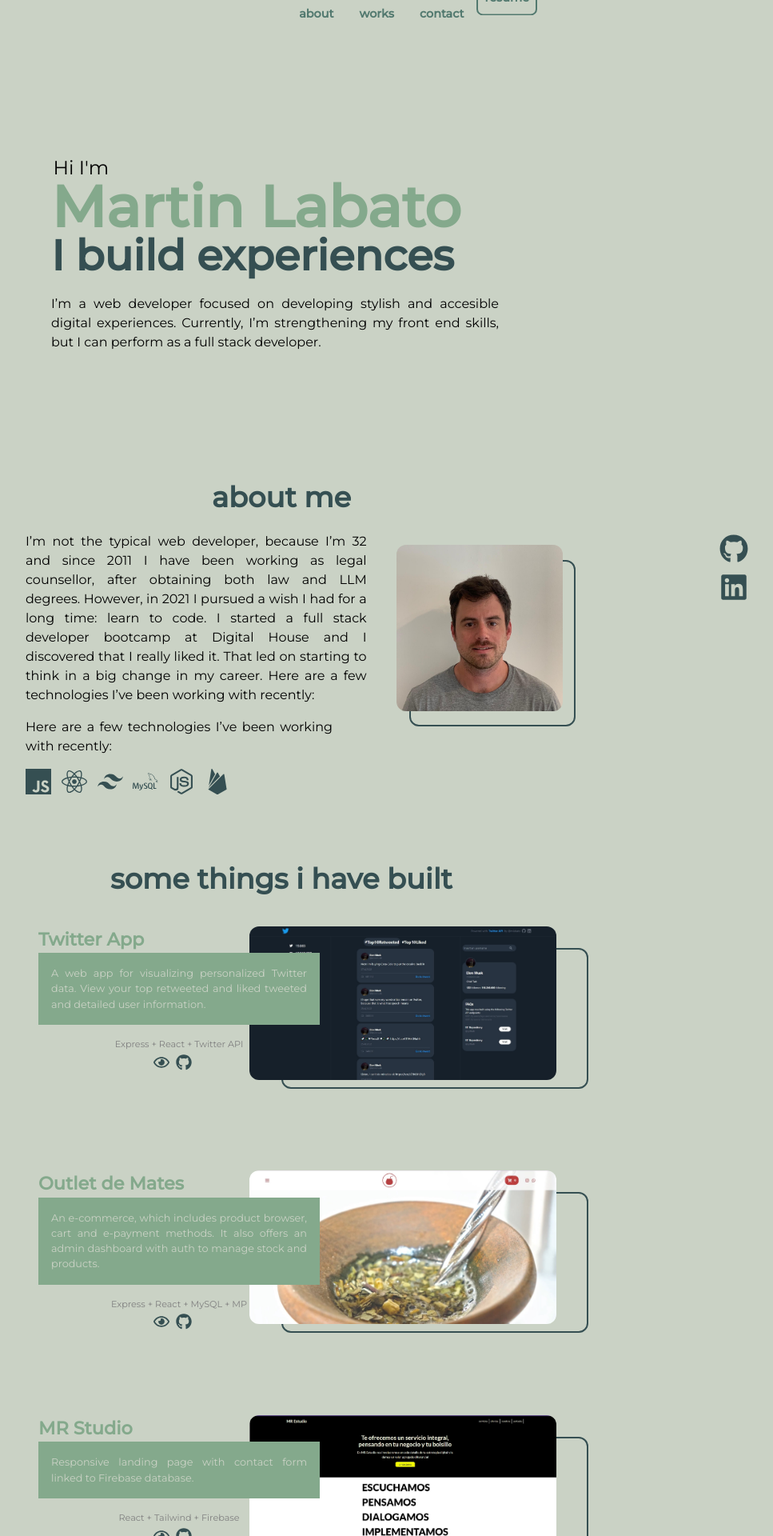
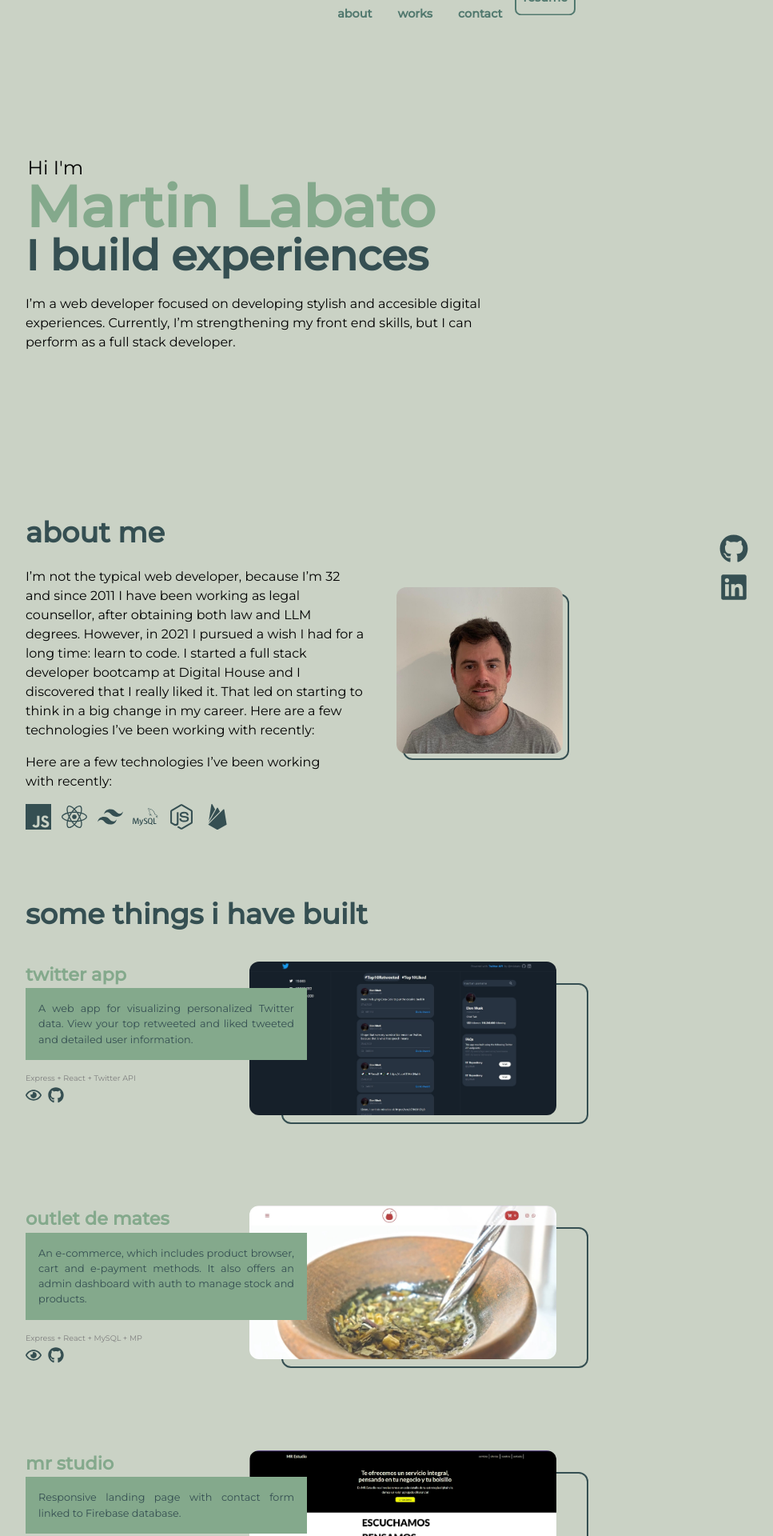
Before and after one commit to mlabato/portfolio-mlabato, a React (Create React App) app: page / in a window 1280 px wide. Shown: the top 1920 px of the page at 80% size, without its empty margins (288-1255 px from the left). Built offline with nearby package versions, Linux system fonts and the light colour scheme.

Commit message:
responsive mode fixes

```diff
--- a/src/App.js
+++ b/src/App.js
@@ -13,7 +13,7 @@ function App() {
 
 
   return (
-    <section className="font-montserrat bg-[#CAD2C5] w-full h-[2300px] desktop:h-[2550px] full:h-[3650px]">
+    <section className="font-montserrat bg-[#CAD2C5]  h-[2300px] desktop:h-[2550px] full:h-[3650px]">
       <Navbar />
       <IntroSection />
       <AboutSection />
--- a/src/components/sections/AboutSection.js
+++ b/src/components/sections/AboutSection.js
@@ -24,10 +24,10 @@ const iteratedIcons = icons.map((icon, i) => {
 
 const AboutSection = () => {
   return (
-    <article id="about" className="mx-[1.75rem] notebook:mx-[15rem] desktop:mx-[20rem] full:mx-[25rem] relative top-[20rem] desktop:top-[30rem] full:top-[50rem] animate-opacityChangeX">
+    <article id="about" className="mx-[2rem] notebook:mx-[15rem] desktop:mx-[20rem] full:mx-[25rem] relative top-[20rem] notebook:top-[30rem] desktop:top-[40rem] full:top-[60rem] animate-opacityChangeX">
       <Title text={"about me"} />
-      <div className="flex desktop:flex-row my-[0.5rem] desktop:my-[1rem]">
-        <p className=" text-[0.8rem] desktop:w-2/3 desktop:text-[1rem] full:text-[1.6rem] text-justify">
+      <div className="flex notebook:flex-row my-[0.5rem] desktop:my-[1rem]">
+        <p className=" text-[0.8rem] notebook:w-2/3 desktop:text-[1rem] full:text-[1.6rem] ">
           I’m not the typical web developer, because I’m 32 and since 2011 I
           have been working as legal counsellor, after obtaining both law and
           LLM degrees. However, in 2021 I pursued a wish I had for a long time:
@@ -39,17 +39,17 @@ const AboutSection = () => {
 
         <div
           className="absolute border-2 border-[#354F52] mx-[4rem] rounded-xl my-auto
-          top-[21.5rem] right-[1.2rem] notebook:top-[17.5rem] notebook:right-[4.5rem] desktop:-right-[7rem] desktop:top-[6.5rem]  full:w-[17rem] full:h-[17rem]
+          top-[21.5rem] right-[1.2rem] notebook:top-[1rem] notebook:bottom-0  notebook:my-auto notebook:-right-[9.5rem] desktop:-right-[6.5rem]    full:w-[17rem] full:h-[17rem]
           w-[10rem] h-[10rem] notebook:w-[12rem] notebook:h-[12rem] desktop:w-[13rem] desktop:h-[13rem]
-              desktop:hover:-right-[6.8rem] desktop:hover:top-[6.2rem] ease-in-out duration-300 "
+              desktop:hover:-right-[6.5rem] desktop:hover:top-[0.7rem] ease-in-out duration-300 "
         />
 
         <div className="absolute  bg-profile-picture bg-cover  rounded-xl
         w-[10rem] h-[10rem] notebook:w-[12rem] notebook:h-[12rem] desktop:w-[13rem] desktop:h-[13rem] full:w-[17rem] full:h-[17rem]
-        top-[21rem] right-[6rem] notebook:top-[17rem] notebook:right-[9rem] desktop:-right-[2rem] desktop:top-[5.3rem]  " />
+        top-[21rem] right-[6rem] notebook:top-0 notebook:bottom-0 notebook:my-auto notebook:-right-[5rem] desktop:-right-[2rem]   " />
       </div>
 
-      <p className="text-[0.8rem] desktop:w-3/5 desktop:text-[1rem] full:text-[1.6rem]  text-justify">
+      <p className="text-[0.8rem] notebook:w-3/5 desktop:text-[1rem] full:text-[1.6rem]  ">
         Here are a few technologies I’ve been working with recently:
       </p>
       <div className="flex flex-row text-[1.2rem]  desktop:text-[2rem] full:text-[3rem]   my-[1rem] text-[#354F52]">
--- a/src/components/sections/ContactSection.js
+++ b/src/components/sections/ContactSection.js
@@ -9,9 +9,9 @@ const ContactSection = (props) => {
 
 
   return (
-    <article id="contact" className=" mx-[1.75rem] notebook:mx-[15rem] desktop:mx-[22rem] full:mx-[30rem] my-[5rem] relative top-[37rem] notebook:top-[42rem] desktop:top-[32rem] full:top-[55rem] flex flex-col" >
+    <article id="contact" className=" mx-[1.75rem] notebook:mx-[15rem] desktop:mx-[22rem] full:mx-[30rem] my-[5rem] relative top-[37rem] notebook:top-[40rem] desktop:top-[37rem] full:top-[65rem] flex flex-col" >
       <Title text={"let's talk!"} />
-      <p className="text-[#354F52] text-[0.8rem] desktop:text-[1rem] full:text-[1.6rem] my-[1rem] text-justify">
+      <p className="text-[#354F52] text-[0.8rem] desktop:text-[1rem] full:text-[1.6rem] my-[1rem] ">
         As I previosly said, while I keep strengthening my skills, I'm keen on
         getting my first job as a web developer, so wheter you have a question,
         you liked my job or just want to say hi, contact me and I'll get back to
--- a/src/components/sections/Footer.js
+++ b/src/components/sections/Footer.js
@@ -1,7 +1,7 @@
 
 const Footer = () => {
     return(
-        <article className=" mx-[1.75rem] desktop:mx-[20rem] mt-[6rem] relative top-[36rem] notebook:top-[40rem] desktop:top-[35rem] full:top-[60rem] flex justify-center text-[0.8rem] desktop:text-[1rem] full:text-[1.6rem]">
+        <article className=" mx-[1.75rem] desktop:mx-[20rem] mt-[6rem] relative top-[36rem] notebook:top-[40rem] desktop:top-[40rem] full:top-[65rem] flex justify-center text-[0.8rem] desktop:text-[1rem] full:text-[1.6rem]">
          <a href="https://github.com/mlabato/portfolio-mlabato" className="text-[#354F52] hover:text-[#84A98C] duration-300 text-center font-semibold">Designed & built by Martin Labato</a>
         </article>
     )
--- a/src/components/sections/IntroSection.js
+++ b/src/components/sections/IntroSection.js
@@ -1,18 +1,18 @@
 const IntroSection = () => {
   return (
-    <article className=" mx-[2rem] notebook:mx-[15rem] desktop:mx-[22rem] full:mx-[30rem] relative top-[8rem] notebook:top-[10rem] desktop:top-[12rem] full:top-[20rem] mb-[5rem] animate-opacityChangeY">
+    <article className="absolute left-0 right-0 mx-[2rem] notebook:mx-[15rem] desktop:mx-[20rem] full:mx-[25rem]  top-[8rem] notebook:top-[10rem] desktop:top-[12rem] full:top-[20rem] mb-[5rem] animate-opacityChangeY">
 
       <div className=" notebook:text-[1.25rem] desktop:text-[1.5rem] full:text-[2rem] ml-[0.15rem]  ">Hi I'm</div>
 
-      <div className="absolute  top-[0.4rem]  desktop:top-[0.75rem]  font-extrabold text-[2.4rem] notebook:text-[4.62rem] desktop:text-[4.5rem] full:text-[8.2rem]  text-[#84A98C]">
+      <div className="absolute  top-[0.4rem]  desktop:top-[0.75rem]  font-extrabold text-[2.7rem] notebook:text-[4.62rem] desktop:text-[4.5rem] full:text-[8.2rem]  text-[#84A98C]">
         Martin Labato
       </div>
 
-      <div className="absolute  top-[3rem]  notebook:top-[4.5rem] desktop:top-[5.5rem] full:top-[8rem] font-extrabold text-[1.85rem] notebook:text-[3.4rem] desktop:text-[3.3rem] full:text-[6.1rem]  text-[#354F52]">
+      <div className="absolute  top-[3rem]  notebook:top-[4.5rem] desktop:top-[5.5rem] full:top-[8rem] font-extrabold text-[2rem] notebook:text-[3.4rem] desktop:text-[3.3rem] full:text-[6.1rem]  text-[#354F52]">
         I build experiences
       </div>
 
-      <p className=" absolute mr-[1rem] top-[6rem] notebook:top-[9rem] desktop:top-[11rem] full:top-[16rem] text-[0.7rem] notebook:text-[0.75rem] desktop:text-[1rem] full:text-[1.8rem]  text-justify ">
+      <p className=" absolute  w-[90%] top-[5.5rem] notebook:top-[9rem] desktop:top-[11rem] full:top-[16rem] text-[0.75rem] notebook:text-[0.75rem] desktop:text-[1rem] full:text-[1.8rem]  ">
         I’m a web developer focused on developing stylish and accesible digital
         experiences. Currently, I’m strengthening my front end skills, but I can
         perform as a full stack developer.
--- a/src/components/sections/Navbar.js
+++ b/src/components/sections/Navbar.js
@@ -48,7 +48,7 @@ const Navbar = () => {
   return (
     <section>
     <article
-      className={`hidden notebook:flex notebook:mx-[10rem] desktop:mx-[20rem] full:mx-[30rem] h-[5rem] full:h-[9rem] items-center justify-end fixed top-0 left-0 right-0 ${
+      className={`hidden notebook:flex notebook:mx-[10rem] desktop:mx-[17rem] full:mx-[30rem] h-[5rem] full:h-[9rem] items-center justify-end fixed top-0 left-0 right-0 ${
         visible ? "" : "-top-20 "
       } ease-out duration-500`}
     >
--- a/src/components/sections/WorksSection.js
+++ b/src/components/sections/WorksSection.js
@@ -5,7 +5,7 @@ const WorksSection = (props) => {
 
 const workList = [
   {
-    name: "Twitter App",
+    name: "twitter app",
     description: "A web app for visualizing personalized Twitter data. View your top retweeted and liked tweeted and detailed user information.",
     tech:"Express + React + Twitter API",
     website: "https://twitter-app-react.vercel.app/",
@@ -13,13 +13,13 @@ const workList = [
     image: "bg-twitter-app"
   },
   {
-    name: "Outlet de Mates",
+    name: "outlet de mates",
     description: "An e-commerce, which includes product browser, cart and e-payment methods. It also offers an admin dashboard with auth to manage stock and products. ",
     tech: "Express + React + MySQL + MP",
     image: "bg-odm-app"
   },
   {
-    name: "MR Studio",
+    name: "mr studio",
     description: "Responsive landing page with contact form linked to Firebase database.",
     tech: "React + Tailwind + Firebase",
     image: "bg-landing-mr",
@@ -31,7 +31,7 @@ const workList = [
 
 
   return(
-    <article id="works" className="mx-[1.75rem] notebook:mx-[15rem] desktop:mx-[20rem] full:mx-[25rem] my-[5rem] relative top-[34rem] notebook:top-[40rem] desktop:top-[30rem] full:top-[55rem] ">
+    <article id="works" className="mx-[3.5rem] notebook:mx-[15rem] desktop:mx-[20rem] full:mx-[25rem] my-[5rem] relative top-[34rem] notebook:top-[35rem] desktop:top-[40rem] full:top-[65rem] ">
         <Title text={"some things i have built"} />
 
         {
--- a/src/components/ux/Title.js
+++ b/src/components/ux/Title.js
@@ -1,6 +1,6 @@
 const Title = (props) => {
     return(
-        <div className="font-semibold text-[#354F52] text-[1.5rem] notebook:text-[1.8rem] desktop:text-[2.2rem] full:text-[3rem] text-center ">
+        <div className="font-semibold text-[#354F52] text-[1.5rem] notebook:text-[1.8rem] desktop:text-[2.2rem] full:text-[3rem]  ">
             {props.text}
         </div>
     )
--- a/src/components/ux/WorkCard.js
+++ b/src/components/ux/WorkCard.js
@@ -4,18 +4,20 @@ import { FaRegEye } from "react-icons/fa";
 const WorkCard = (props) => {
   return (
     <article className="flex flex-row mb-[10rem] mt-[1rem] notebook:mt-[2rem] relative">
-      <div className=" mx-[1rem] notebook:w-[45%] mb-[4rem] notebook:mb-[3rem] desktop:mb-[7rem] full:mb-[15rem] notebook:text-justify ">
-        <div className="text-[#84A98C] text-[1.2rem]  notebook:text-[1.4rem] full:text-[2.3rem] font-semibold ml-[0.75rem] notebook:ml-0 z-40">
+      <div className="  notebook:w-[45%] mb-[4rem] notebook:mb-[3rem] desktop:mb-[7rem] full:mb-[15rem] notebook:text-justify ">
+        <div className="text-[#84A98C] text-[1.2rem]  notebook:text-[1.4rem] full:text-[2.3rem] font-semibold  notebook:ml-0 z-40">
           {props.name}
         </div>
 
-        <div className=" absolute notebook:w-[20rem] desktop:w-[22rem] full:w-[45rem] notebook:z-40 text-[0.8rem] z-40">
-          <p className=" notebook:bg-[#84A98C] text-[#354F52] w-[90%] notebook:w-full text-justify font-semibold notebook:font-normal notebook:text-[#CAD2C5] p-4 full:text-[1.7rem]   ">
+        <div className=" absolute notebook:w-[20rem] desktop:w-[22rem] full:w-[45rem] notebook:z-40 text-[0.8rem] z-40 ">
+          <p className=" notebook:bg-[#84A98C] text-[#354F52] w-[90%] notebook:w-full p-4 font-semibold notebook:font-normal   full:text-[1.7rem]   ">
             {props.description}
           </p>
 
-          <div className="absolute notebook:relative top-[7.5rem] h-[3.5rem] notebook:top-0  w-[14rem] notebook:w-full left-[3rem] notebook:left-0  bg-[#84A98C] notebook:bg-transparent  p-1 notebook:p-0 rounded-xl">
-            <p className=" text-center notebook:ml-0 notebook:mt-[1rem] text-[#CAD2C5] notebook:text-[#354F52] text-[0.7rem] notebok:text-[1rem] full:text-[1.7rem] contrast-200 notebook:contrast-0">
+          <div className="absolute flex flex-row items-center notebook:items-start  justify-between notebook:justify-start notebook:flex-col notebook:relative
+          top-[9.5rem] notebook:top-0  px-1 desktop:p-0  notebook:w-full left-[0.2rem] notebook:left-0
+          bg-[#84A98C] notebook:bg-transparent   notebook:p-0 ">
+            <p className="  notebook:ml-0 notebook:mt-[1rem] text-[#CAD2C5] notebook:text-[#354F52] text-[0.6rem] notebok:text-[1rem] full:text-[1.7rem] contrast-200 notebook:contrast-0">
               {props.tech}
             </p>
 
@@ -39,7 +41,7 @@ const WorkCard = (props) => {
 
       <div
         className={
-          "absolute z-20 bg-cover rounded-xl opacity-30 notebook:opacity-100 h-[10rem] w-[19rem] notebook:h-[11rem] notebook:w-[21rem] desktop:h-[12rem] desktop:w-[24rem] full:h-[20rem] full:w-[40rem]    right-0 left-0 top-[2rem] ml-auto mr-auto text-center  notebook:-right-[15rem] notebook:top-[0.75rem] desktop:-right-[19rem] desktop:top-0 full:-right-[35rem]    " +
+          "absolute z-20 bg-cover rounded-lg desktop:rounded-xl opacity-20 notebook:opacity-100 h-[10rem]  notebook:h-[11rem] notebook:w-[21rem] desktop:h-[12rem] desktop:w-[24rem] full:h-[20rem] full:w-[40rem]    right-0 left-0 top-[2rem] mx-auto   notebook:-right-[15rem] notebook:top-[0.75rem] desktop:-right-[19rem] desktop:top-0 full:-right-[35rem]    " +
           props.image
         }
       />
```
